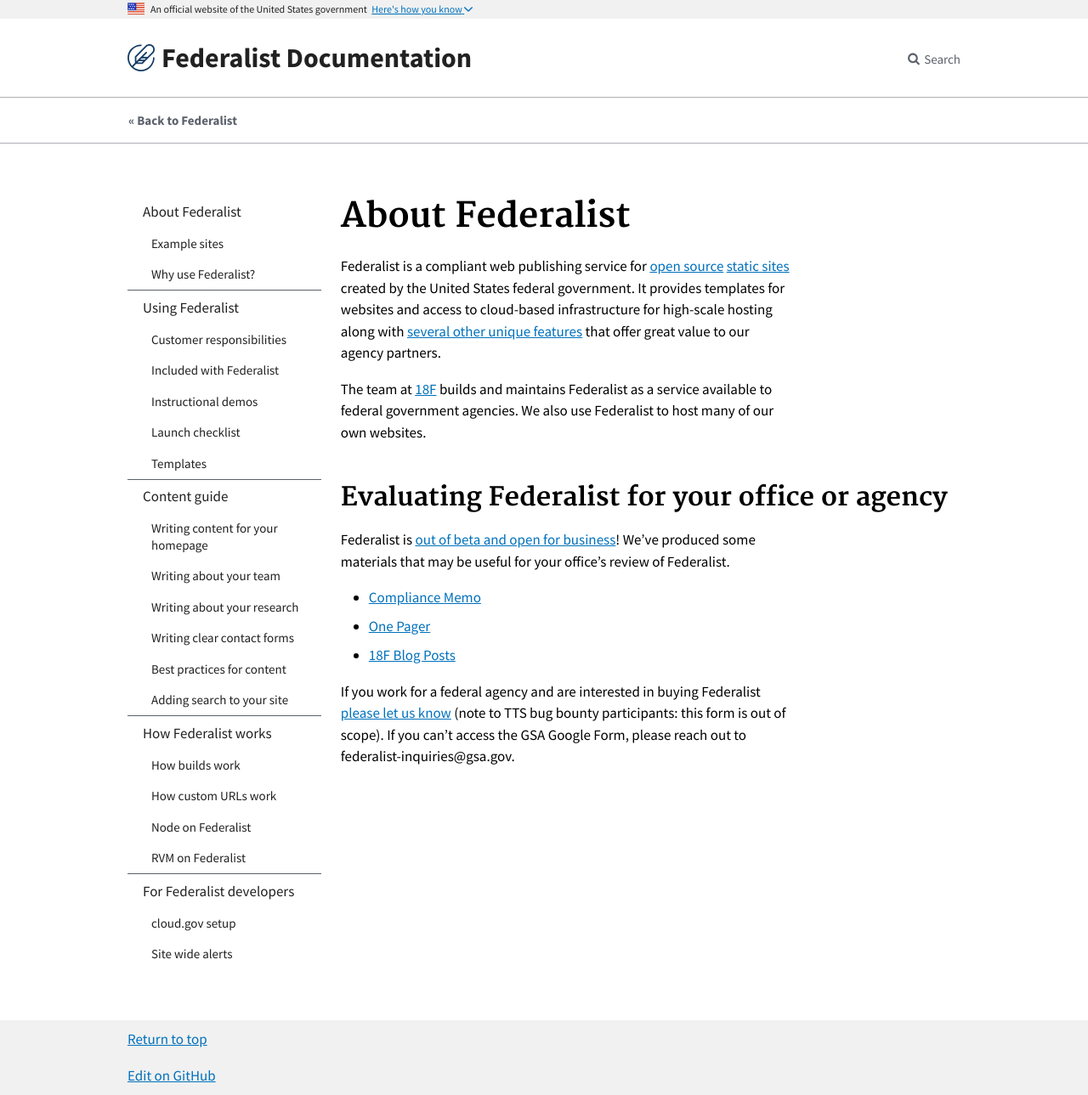
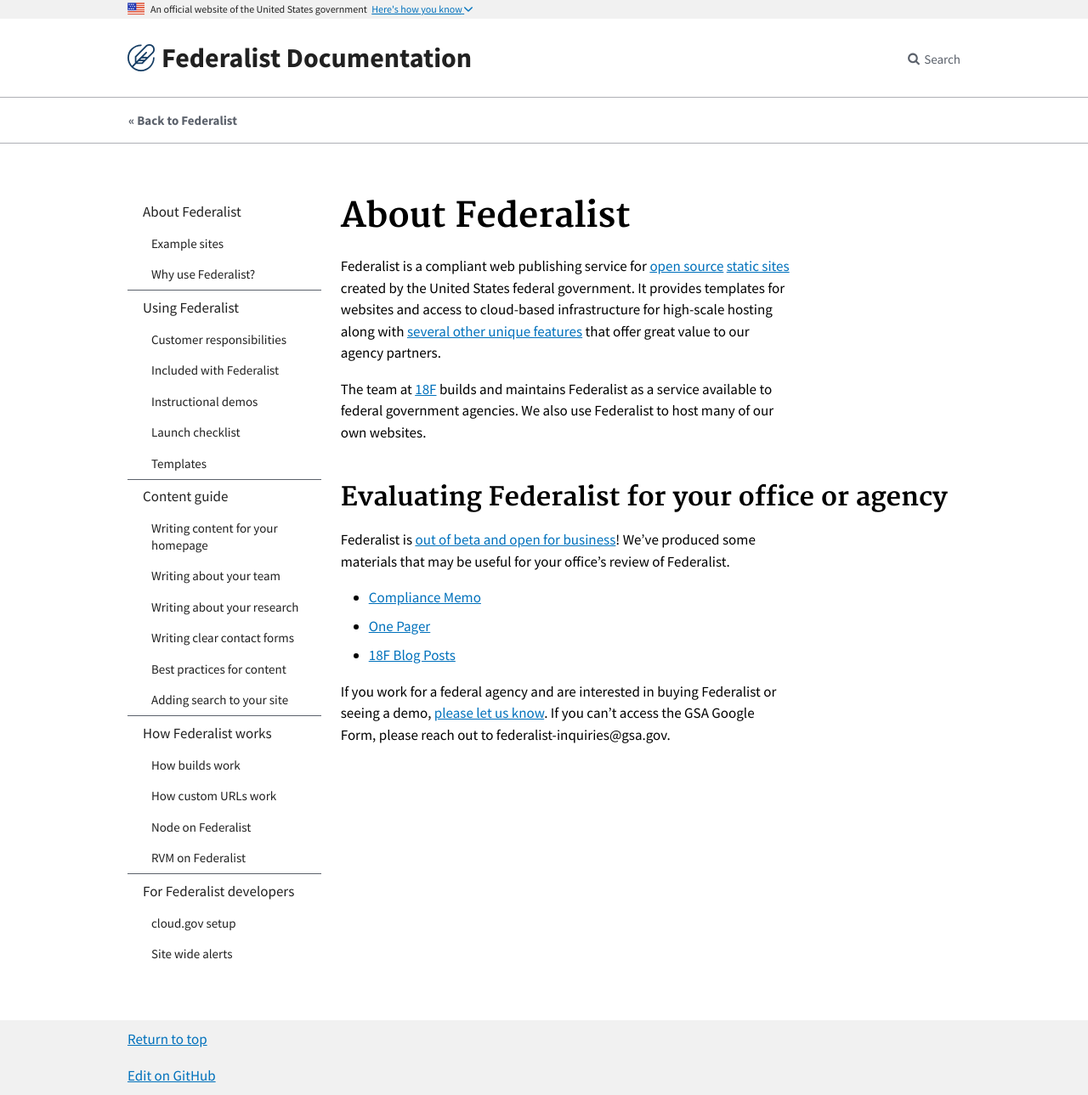
Before and after one commit to Macy-FK/federaliste, a Jekyll site: the page built from pages/index.md, in a window 1280 px wide. Shown: the whole page at 85% size. Built offline with Jekyll 4.4.1, drawn with Linux system fonts in a browser that asks for light colours; Markdown is read by kramdown in place of the engine named in the settings.

Commit message:
Update index.md

```diff
--- a/pages/index.md
+++ b/pages/index.md
@@ -15,4 +15,4 @@ Federalist is [out of beta and open for business](https://18f.gsa.gov/2017/06/01
   * [One Pager]({{site.baseurl}}/assets/Federalist-One-Pager.pdf)
   * [18F Blog Posts](https://18f.gsa.gov/tags/federalist/)
 
-If you work for a federal agency and are interested in buying Federalist [please let us know](https://docs.google.com/forms/d/1iB8aW7c9r1QH3s8XElQCrnXRGjAiPUYpWG1CMeEqGIo/viewform) (note to TTS bug bounty participants: this form is out of scope). If you can't access the GSA Google Form, please reach out to federalist-inquiries@gsa.gov.
+If you work for a federal agency and are interested in buying Federalist or seeing a demo, [please let us know](https://docs.google.com/forms/d/1iB8aW7c9r1QH3s8XElQCrnXRGjAiPUYpWG1CMeEqGIo/viewform). If you can't access the GSA Google Form, please reach out to federalist-inquiries@gsa.gov.
```
